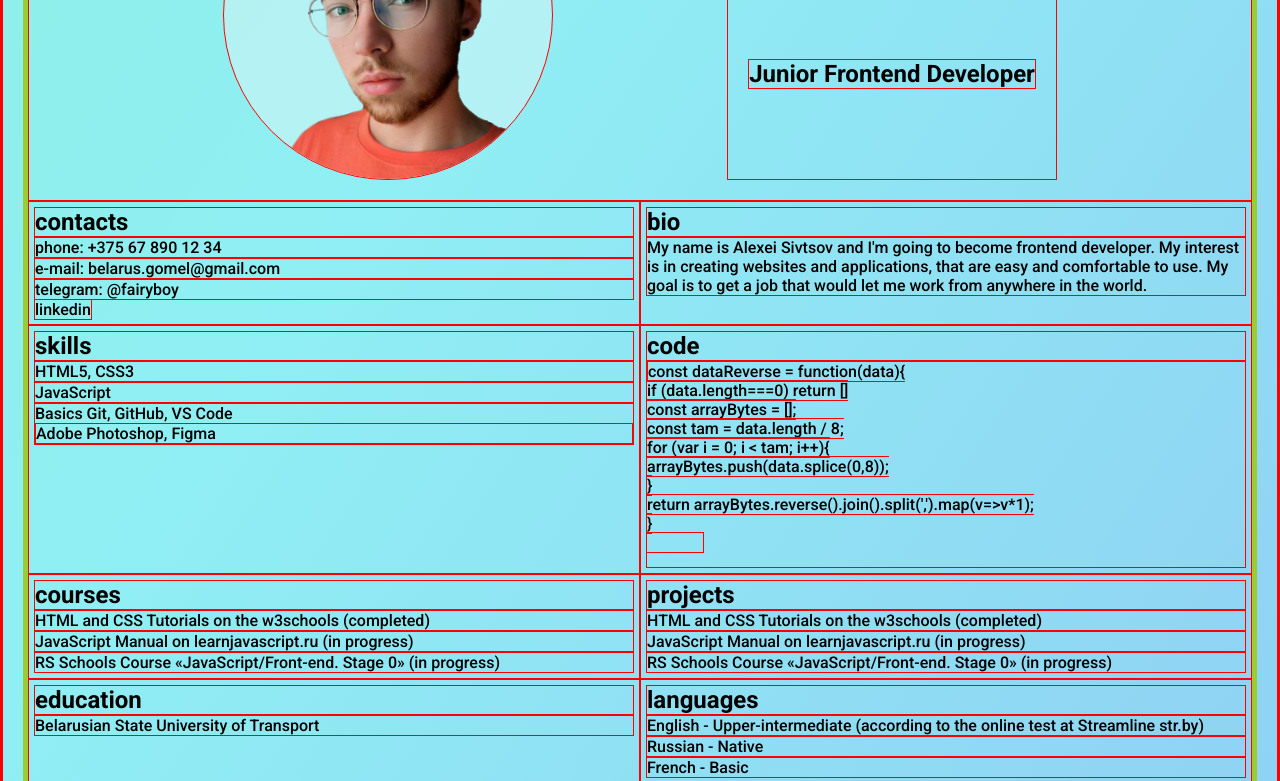
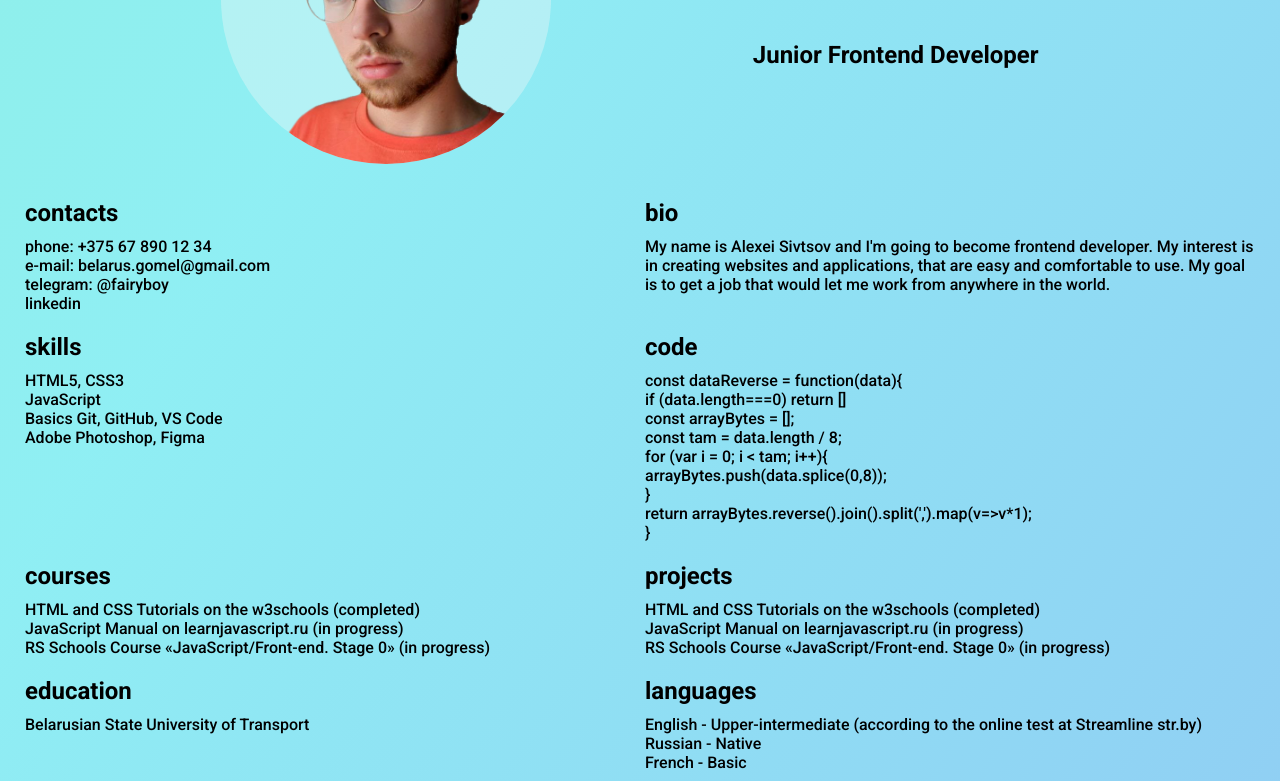
Before and after one commit to dregoveth/rsschool-cv, a plain HTML site: page index.html in a window 1280 px wide. Shown: the part 247-1028 px from the top of the page. Drawn offline with Linux system fonts and the light colour scheme.

Commit message:
fix: validator

```diff
--- a/index.html
+++ b/index.html
@@ -52,23 +52,22 @@
             <h2>skills</h2>
             <div>HTML5, CSS3</div>
             <div>JavaScript</div>
-            <div>Basics Git, GitHub, VS Code
+            <div>Basics Git, GitHub, VS Code</div>
             <div>Adobe Photoshop, Figma</div>
         </section>
         <section class="section" id="code">
             <h2>code</h2>
-            <pre>
-<code class="section-code-text">const dataReverse = function(data){
-if (data.length===0) return []
-const arrayBytes = [];
-const tam = data.length / 8;
-for (var i = 0; i < tam; i++){
-arrayBytes.push(data.splice(0,8));
-}
-return arrayBytes.reverse().join().split(',').map(v=>v*1);
-}
+            <code class="section-code-text">
+              <p>const dataReverse = function(data){</p>
+              <p>if (data.length===0) return []</p>
+              <p>const arrayBytes = [];</p>
+              <p>const tam = data.length / 8;</p>
+              <p>for (var i = 0; i &lt; tam; i++){</p>
+              <p>arrayBytes.push(data.splice(0,8));</p>
+              <p>}</p>
+              return arrayBytes.reverse().join().split(',').map(v=>v*1);</p>
+              <p>}</p>
             </code>
-            </pre>
         </section>
         <section class="section" id="courses">
             <h2>courses</h2>
@@ -308,11 +307,9 @@ return arrayBytes.reverse().join().split(',').map(v=>v*1);
               </g>
             </g>
           </svg>
-        <!--
-        <div class="footer-logo">
+        <!--<div class="footer-logo">
               <a href="https://rs.school/js/"><img src="assets/rs_school_js.svg" alt="rs_school_js"></a>
-        </div>
-        -->
+            </div>-->
       </div>
     </footer>
   </body>
--- a/styles.css
+++ b/styles.css
@@ -1,6 +1,6 @@
 * {
   box-sizing: border-box;
-  border: 1px solid red;
+  /*border: 1px solid red;*/
   margin: 0;
   padding: 0;
 }
@@ -25,7 +25,7 @@ body {
 }
 
 .container {
-  border: 5px solid yellowgreen;
+  /*border: 5px solid yellowgreen;*/
   margin: 0 20px;
 }
 
@@ -66,6 +66,7 @@ h2 {
   font-size: 24px;
   font-weight: 600;
   color: rgb(0, 0, 0);
+  padding: 10px 0 10px;
 }
 
 .avatar {
```
Lines whose indentation alone changed are shown as unchanged.
